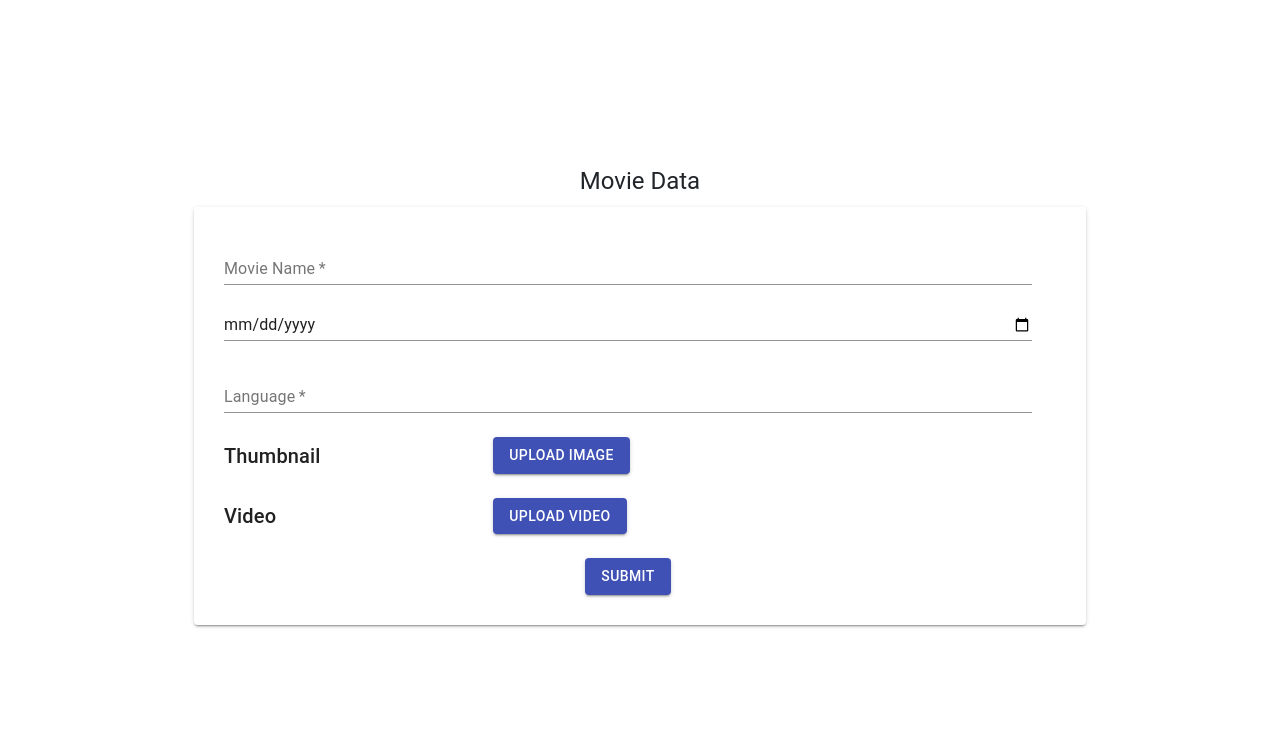
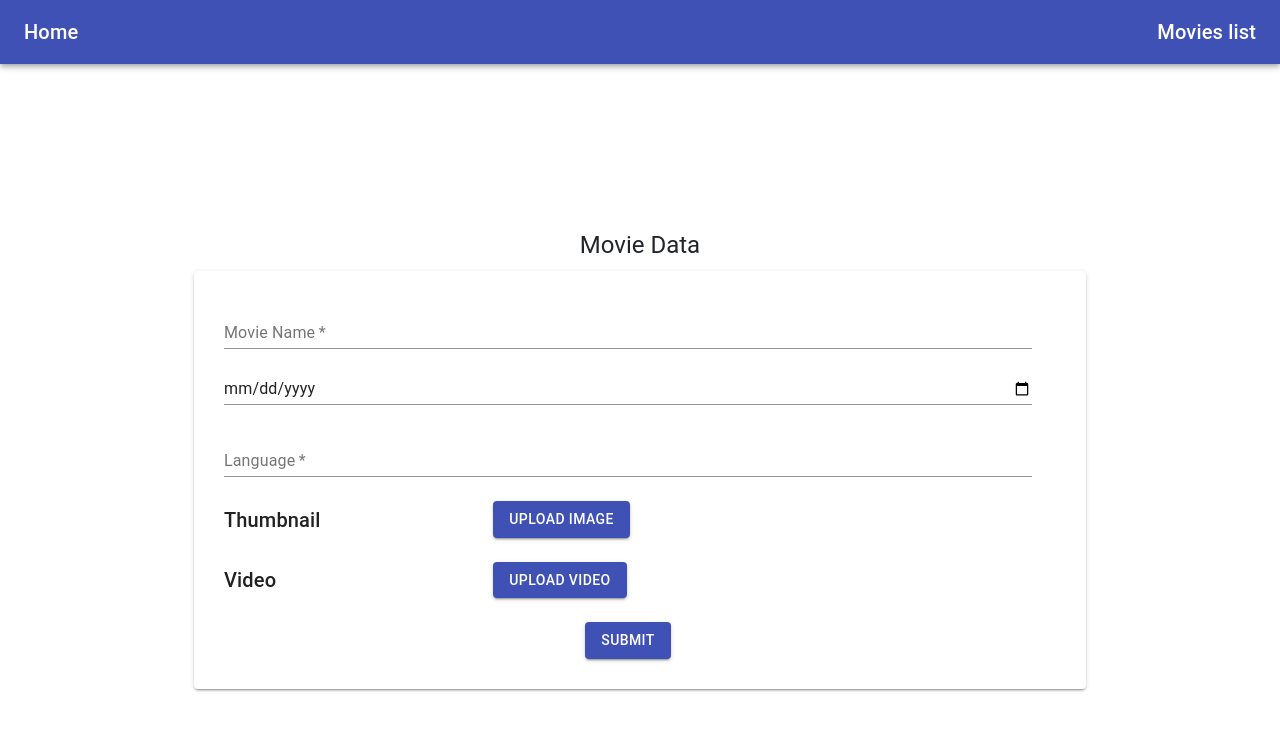
Before and after one commit to nirnayjain/video-player, a React (Create React App) app in the folder client/: page / in a window 1280 px wide. Shown: the top 730 px of the page. Built offline with nearby package versions, Linux system fonts and the light colour scheme.

Commit message:
navbar added

```diff
--- a/client/src/App.js
+++ b/client/src/App.js
@@ -2,12 +2,13 @@
 import {BrowserRouter as Router,Switch,Route} from 'react-router-dom'
 import Home from './Screens/Home'
 import Movies from './Screens/Movies'
+import Nav from './Components/Nav'
 
 function App() {
    return (
    <>
 
-
+    <Nav />
       <Switch>
          <Route exact path="/" component={Home} />
           <Route path="/movies" component={Movies}/>
--- /dev/null
+++ b/client/src/Components/Nav.js
@@ -0,0 +1,48 @@
+import React from 'react';
+import { makeStyles } from '@material-ui/core/styles';
+import AppBar from '@material-ui/core/AppBar';
+import Toolbar from '@material-ui/core/Toolbar';
+import Typography from '@material-ui/core/Typography';
+import Button from '@material-ui/core/Button';
+import IconButton from '@material-ui/core/IconButton';
+import MenuIcon from '@material-ui/icons/Menu';
+import { Link,useHistory } from 'react-router-dom'
+
+const useStyles = makeStyles((theme) => ({
+    root: {
+        flexGrow: 1,
+    },
+    menuButton: {
+        marginRight: theme.spacing(2),
+    },
+    title: {
+        flexGrow: 1,
+        cursor:'pointer'
+    },
+}));
+
+export default function Nav() {
+    const history=useHistory()
+    const classes = useStyles();
+
+    return (
+        <div className={classes.root}>
+            <AppBar position="static">
+                <Toolbar>
+
+                        <Typography variant="h6" className={classes.title}  onClick={()=>history.push('/')}>
+
+                            Home
+
+                        </Typography>
+                   <Typography variant="h6" style={{cursor:'pointer'}} onClick={()=>history.push('/movies')}>
+
+                           Movies list
+
+                        </Typography>
+
+                </Toolbar>
+            </AppBar>
+        </div>
+    );
+}
```
Also changed, not shown: 11 other files (tests, documents, lock files or other folders).
